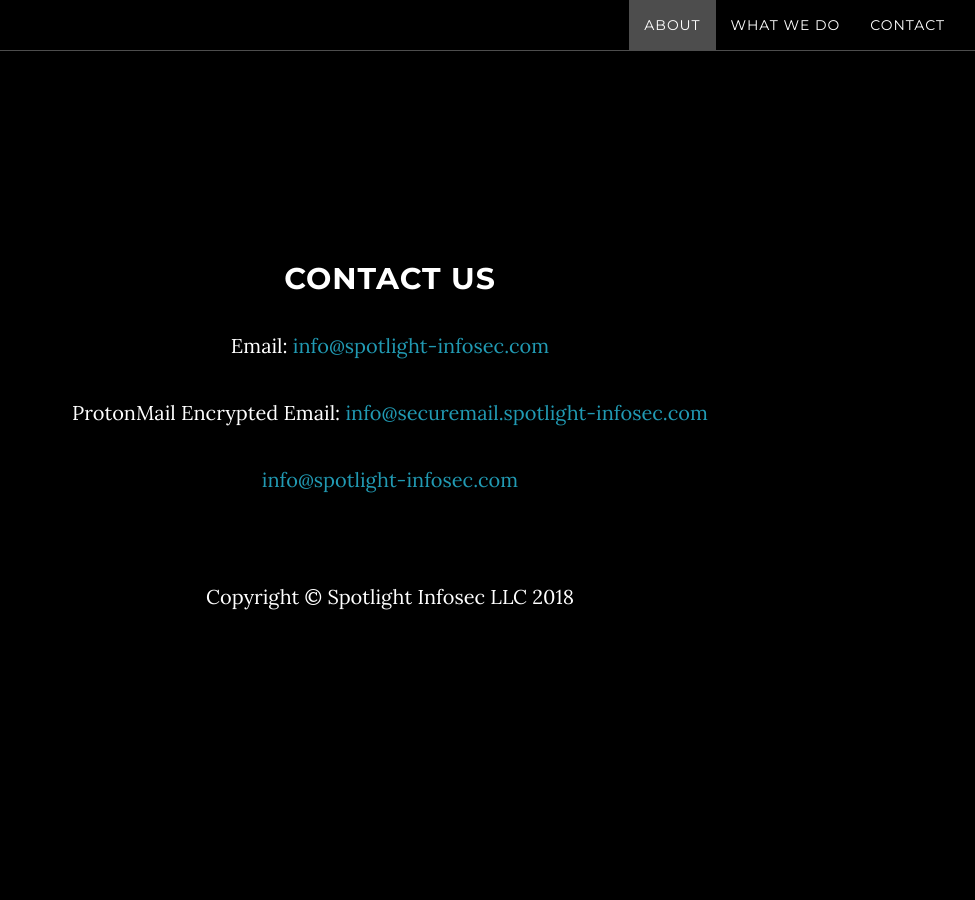
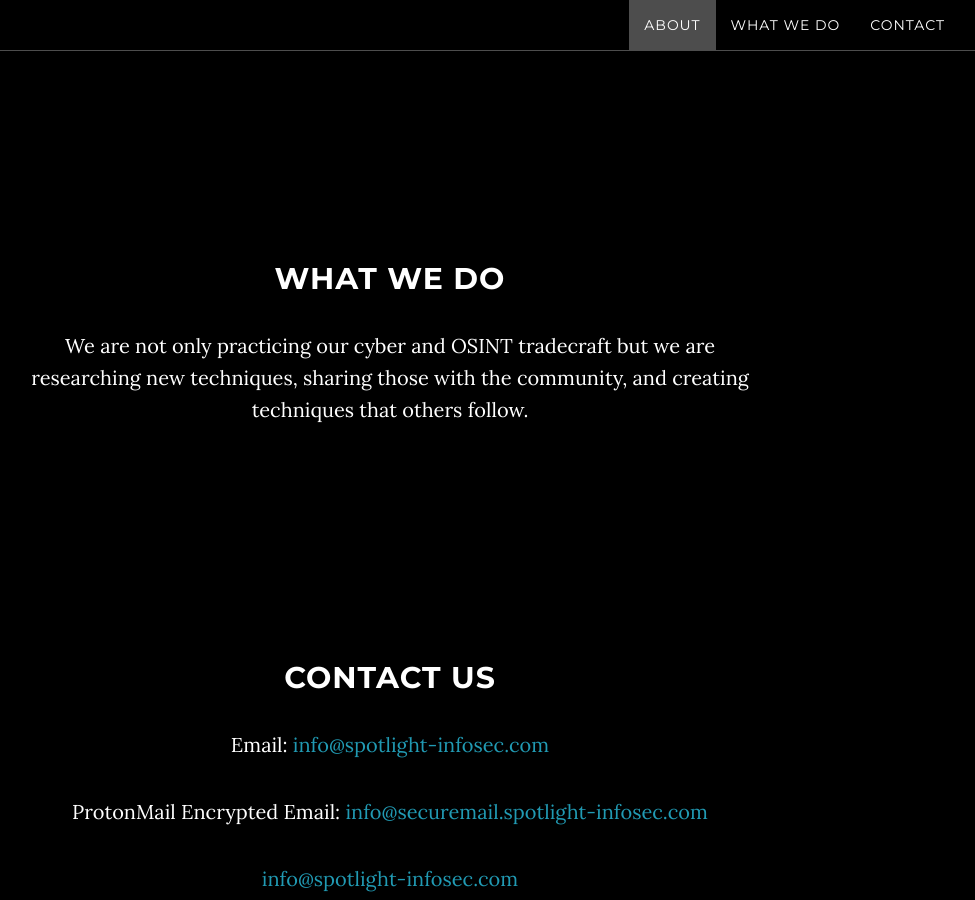
Before and after one commit to spotlightinfosec/spotlightinfosec.github.io, a Jekyll site: the page built from index.html, in a window 1280 px wide and 900 px high, scrolled down 1371 px. Shown: the whole window, without its empty margins (250-1225 px from the left). Built offline with Jekyll 4.4.1, drawn with Linux system fonts in a browser that asks for light colours; before the commit the page ends 2034 px from its top, so only the background shows below that.

Commit message:
makign site

```diff
--- a/_includes/whatwedo.html
+++ b/_includes/whatwedo.html
@@ -1,9 +1,11 @@
-    <!-- Contact Section -->
-    <section id="whatwedo" class="container content-section text-center">
-        <div class="row">
-            <div class="col-lg-8 col-lg-offset-2">
-                <h2>What We Do</h2>
-                <p>Our experts lead the                 </p>
+    <!-- WhatWeDo Section -->
+    <section id="whatwedo" class="content-section text-center">
+        <div class="whatwedo-section">
+            <div class="container">
+                <div class="col-lg-8 col-lg-offset-2">
+                    <h2>What We Do</h2>
+                    <p>We are not only practicing our cyber and OSINT tradecraft but we are researching new techniques, sharing those with the community, and creating techniques that others follow.</p>
+                </div>
             </div>
         </div>
     </section>
--- a/_layouts/default.html
+++ b/_layouts/default.html
@@ -5,6 +5,7 @@
     {% include nav.html %}
     {% include header.html %}
     {% include about.html %}
+    {% include whatwedo.html %}
     {% include contact.html %}
     {% include footer.html %}
     {% include js.html %}
```
Also changed, not shown: img/whatwedo-bg.jpg (renamed from img/downloads-bg.jpg).
